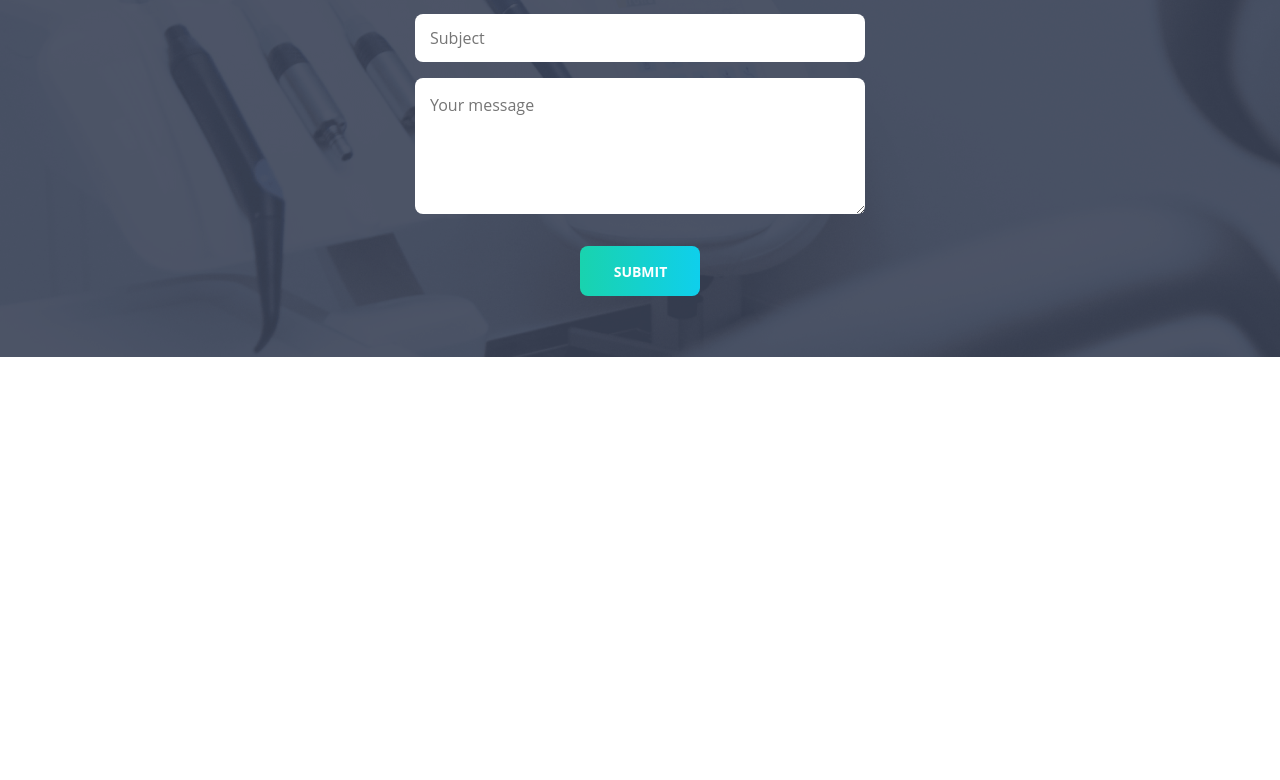
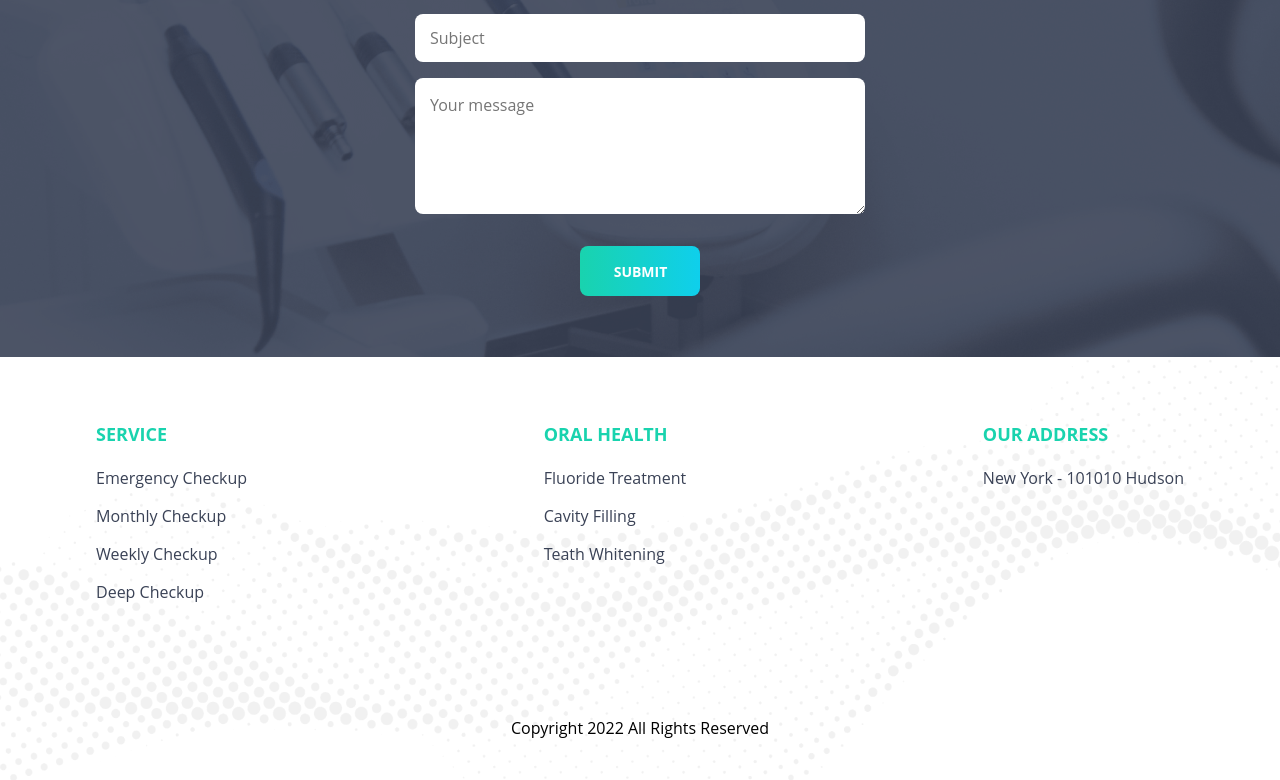
Before and after one commit to anjankarmakar10/doctors-portal-client, a React (Vite) app: page / in a window 1280 px wide. Shown: the part 4470-5250 px from the top of the page. Before the commit the page ends 4827 px from the top, so only its background shows below. Built offline with nearby package versions, Linux system fonts and the light colour scheme.

Commit message:
implement footer section

```diff
--- a/src/App.jsx
+++ b/src/App.jsx
@@ -1,3 +1,4 @@
+import Footer from "./components/Footer/Footer";
 import Navbar from "./components/Navbar/Desktop/Navbar";
 import Home from "./pages/Home/Home";
 
@@ -6,6 +7,7 @@ function App() {
     <>
       <Navbar />
       <Home />
+      <Footer />
     </>
   );
 }
--- /dev/null
+++ b/src/components/Footer/Footer.jsx
@@ -0,0 +1,105 @@
+import styled from "styled-components";
+import { images } from "../../constants";
+import QUERIES from "../../constants/Queries";
+
+const Footer = () => {
+  return (
+    <Wrapper>
+      <ListWrapper>
+        <List>
+          <h3>Service</h3>
+          <ul>
+            <li>
+              <a href="#">Emergency Checkup</a>
+            </li>
+            <li>
+              <a href="#">Monthly Checkup</a>
+            </li>
+            <li>
+              <a href="#">Weekly Checkup</a>
+            </li>
+            <li>
+              <a href="#">Deep Checkup</a>
+            </li>
+          </ul>
+        </List>
+
+        <List>
+          <h3>ORAL HEALTH</h3>
+          <ul>
+            <li>
+              <a href="#">Fluoride Treatment</a>
+            </li>
+            <li>
+              <a href="#">Cavity Filling</a>
+            </li>
+            <li>
+              <a href="#">Teath Whitening</a>
+            </li>
+          </ul>
+        </List>
+
+        <List>
+          <h3>OUR ADDRESS</h3>
+          <ul>
+            <li>
+              <a href="#">New York - 101010 Hudson</a>
+            </li>
+          </ul>
+        </List>
+      </ListWrapper>
+      <span>Copyright 2022 All Rights Reserved</span>
+    </Wrapper>
+  );
+};
+
+const Wrapper = styled.footer`
+  padding-inline: 6rem;
+  padding-block: 4rem 2.5rem;
+  text-align: center;
+  background-image: url(${images.footer});
+  background-position: center;
+  background-size: cover;
+
+  @media ${QUERIES.tabletAndDown} {
+    padding-inline: 2rem;
+    padding-block: 3rem 4rem;
+    background-size: auto;
+  }
+
+  span {
+    font-size: 1rem;
+  }
+`;
+
+const ListWrapper = styled.footer`
+  display: flex;
+  justify-content: space-between;
+  margin-bottom: 7rem;
+  text-align: start;
+  @media ${QUERIES.tabletAndDown} {
+    flex-direction: column;
+    align-items: flex-start;
+    gap: 6rem;
+  }
+`;
+
+const List = styled.div`
+  h3 {
+    font-size: 1.125rem;
+    color: var(--clr-green);
+    margin-bottom: 1.125rem;
+    text-transform: uppercase;
+  }
+  ul {
+    display: flex;
+    flex-direction: column;
+    gap: 0.875rem;
+    a {
+      font-size: 1rem;
+      color: var(--clr-dark);
+    }
+  }
+`;
+
+export default Footer;
```
